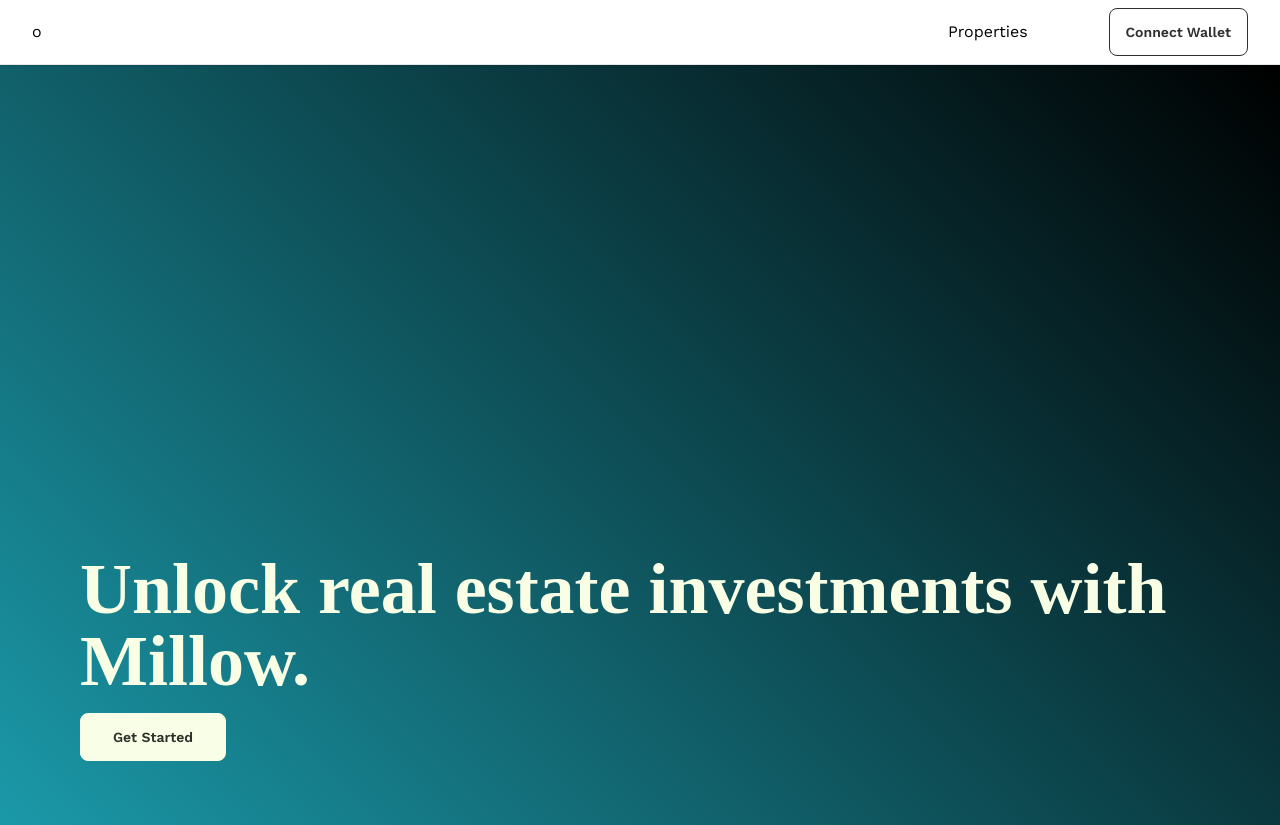
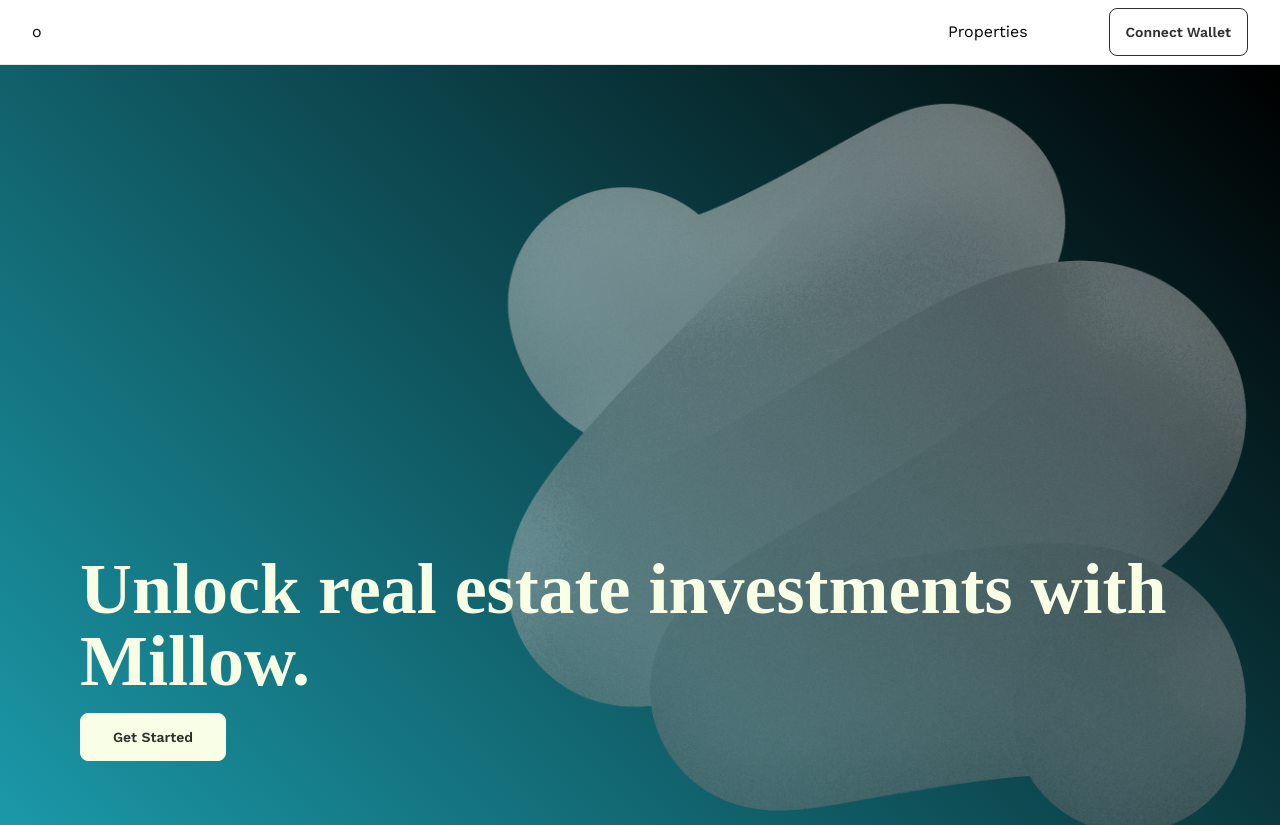
Before and after one commit to princecodes247/millow-frontend, a Next.js app: page / in a window 1280 px wide. Shown: the top 825 px of the page. Built offline with nearby package versions, Linux system fonts and the light colour scheme; a web font is replaced by a local one; what prettier-plugin-tailwindcss would draw is missing.

Commit message:
update hero

```diff
--- a/pages/index.tsx
+++ b/pages/index.tsx
@@ -4,6 +4,7 @@
 import React from "react";
 import img1 from "@/assets/img1.webp";
 import img2 from "@/assets/img2.webp";
+import heroBG from "@/assets/heroBG.webp";
 import Footer from "@/components/Footer";
 import PropertyCard from "@/components/PropertyCard";
 export default function Home() {
@@ -16,8 +17,11 @@
       </Head>
       <main>
         <Header />
-        <section className="hero_bg flex h-[70vh] md:h-[97vh] flex-col items-center justify-end p-8 md:p-20">
-          <div>
+        <section className="hero_bg relative min-h-[500px] flex h-[70vh] md:h-[97vh] flex-col items-center justify-end p-8 md:p-20">
+          <div className="grayscale absolute overflow-hidden opacity-50 inset-0 flex justify-end">
+          <img src={heroBG.src} className="h-full scale-[1.3] md:scale-[1] relative aspect[1/2] min-w-[800px] object-contain" alt="" />
+          </div>
+          <div className="relative z-10">
             <h1 className="mb-4 font-heading text-3xl md:text-7xl font-semibold text-[#f8ffe5]">
               Unlock real estate investments with Millow.
             </h1>
```
Also changed, not shown: assets/heroBG.webp (added).
